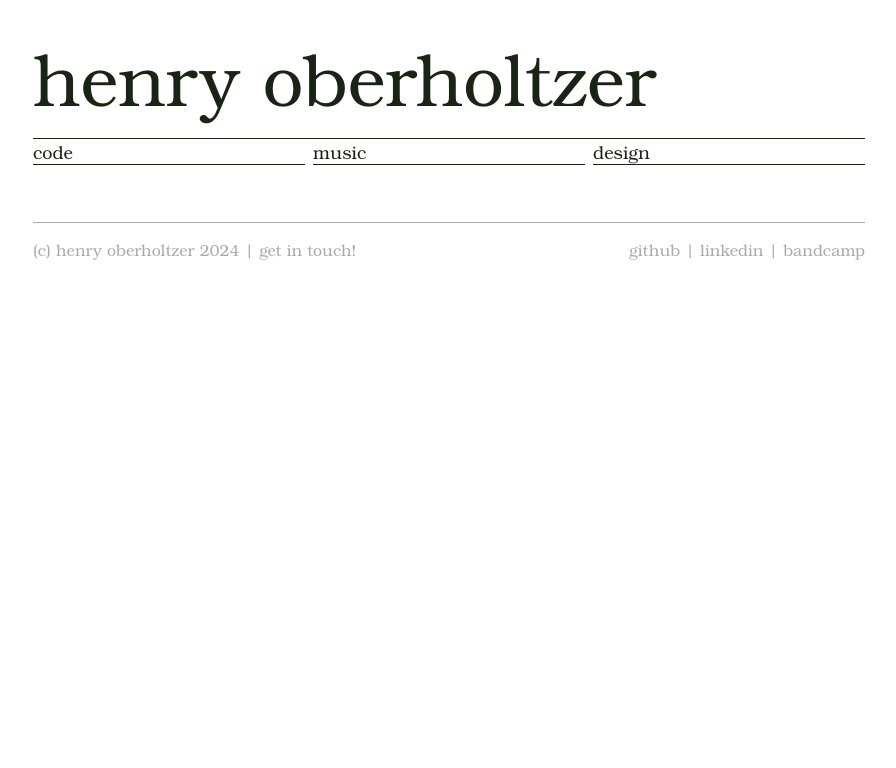
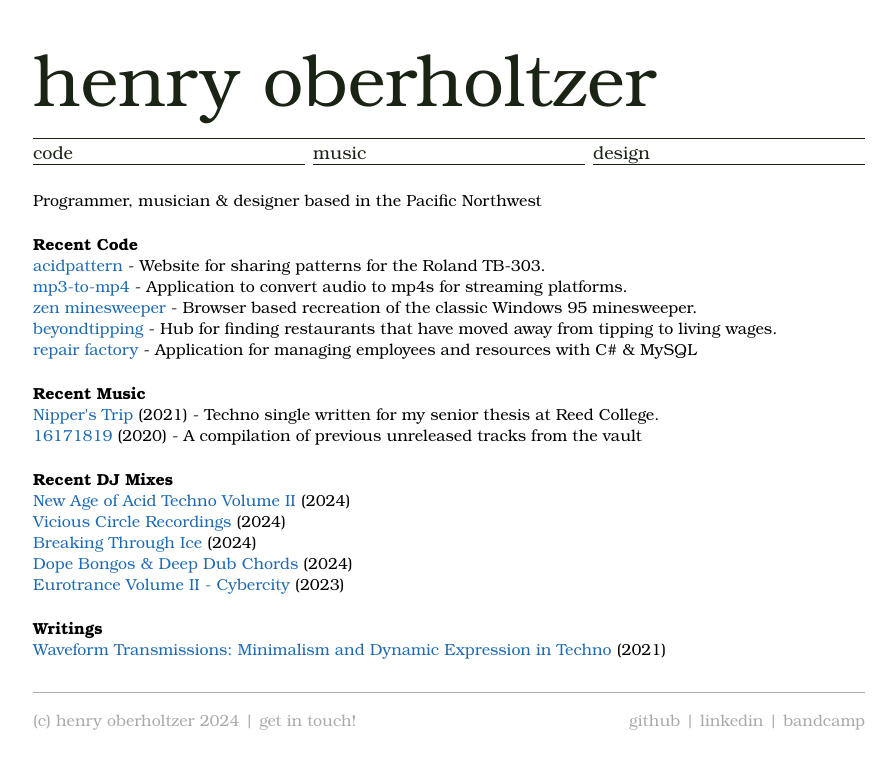
Before and after one commit to henry-oberholtzer/henry-oberholtzer-com-v2, a React (Vite) app: page / in a window 1280 px wide. Shown: the top 768 px of the page, without its empty margins (191-1087 px from the left). Built offline with nearby package versions, Linux system fonts and the light colour scheme.

Commit message:
update about page

```diff
--- a/src/components/AboutPage.tsx
+++ b/src/components/AboutPage.tsx
@@ -1,9 +1,28 @@
-import ReactMarkdown from 'react-markdown'
-
 export default function AboutPage() {
 	return (
 		<div className="about-page">
-			<ReactMarkdown/>
+			<p>Programmer, musician & designer based in the Pacific Northwest</p>
+			<br/>
+			<h4>Recent Code</h4>
+			<p><a href="https://github.com/henry-oberholtzer/acidpattern">acidpattern</a> - Website for sharing patterns for the Roland TB-303.</p>
+			<p><a href="https://github.com/henry-oberholtzer/mp3-to-mp4">mp3-to-mp4</a> - Application to convert audio to mp4s for streaming platforms.</p>
+			<p><a href="https://github.com/henry-oberholtzer/zen-minesweeper">zen minesweeper</a> - Browser based recreation of the classic Windows 95 minesweeper.</p>
+			<p><a href="https://github.com/henry-oberholtzer/beyondtipping">beyondtipping</a> - Hub for finding restaurants that have moved away from tipping to living wages.</p>
+			<p><a href="https://github.com/henry-oberholtzer/repair-factory">repair factory</a> - Application for managing employees and resources with C# & MySQL</p>
+			<br />
+			<h4>Recent Music</h4>
+			<p><a href="https://hypersurfacesound.bandcamp.com/album/nippers-trip">Nipper's Trip</a> (2021) - Techno single written for my senior thesis at Reed College.</p>
+			<p><a href="https://renegadesnares.bandcamp.com/album/16171819">16171819</a> (2020) - A compilation of previous unreleased tracks from the vault</p>
+			<br />
+			<h4>Recent DJ Mixes</h4>
+			<p><a href="https://www.youtube.com/watch?v=lq_W5TR9Gcc&ab_channel=AcidArchivist">New Age of Acid Techno Volume II</a> (2024)</p>
+			<p><a href="https://youtu.be/iZMwH8TIqTc?si=0c2eV7BdjQOyHhOh">Vicious Circle Recordings</a> (2024)</p>
+			<p><a href="https://youtu.be/--fLlfPuzoo?si=mTKenOtnagyM-OL1">Breaking Through Ice</a> (2024)</p>
+			<p><a href="https://youtu.be/r2_pvBqQUmQ?si=wrrjIQIvcvHtr86L">Dope Bongos & Deep Dub Chords</a> (2024)</p>
+			<p><a href="https://youtu.be/iODhj8evf4I?si=kZNrB0-4-yTZIedY">Eurotrance Volume II - Cybercity</a> (2023)</p>
+			<br/>
+			<h4>Writings</h4>
+			<p><a href="https://github.com/henry-oberholtzer/waveform-transmissions/blob/main/thesis.pdf">Waveform Transmissions: Minimalism and Dynamic Expression in Techno</a> (2021)</p>
 		</div>
 	);
-};
+}
--- a/src/index.scss
+++ b/src/index.scss
@@ -55,16 +55,17 @@ html {
 a {
 	text-decoration: none;
 	color: var(--font-color-main);
-	transition: opacity ease-in-out 200ms;
+	font-weight: normal;
+	transition: opacity ease-in-out 50ms;
 }
 
 .about-page {
 	a {
-		font-weight: bold;
+		font-weight: normal;
 		color: var(--font-color-main-lt);
 	}
 	a:hover {
-		opacity: 0.5;
+		opacity: 0.9;
 	}
 }
 
```
